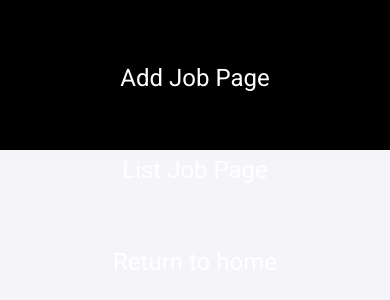
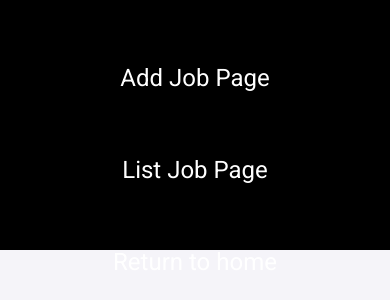
Before and after one commit to lucasdosantos90/Job-Posting-Website-With-API, a Flask app: page / in a window 390 px wide. Shown: the top 300 px of the page. Run offline with Flask 3, Linux system fonts and the light colour scheme.

Commit message:
Update styles_index.css

```diff
--- a/static/styles_index.css
+++ b/static/styles_index.css
@@ -24,6 +24,13 @@ body {
     z-index: 1;
     margin-bottom: 2rem;
 }
+
+@media (max-width: 768px){
+    #nav{
+        height: 250px;
+    }
+}
+
 ul li {
     list-style: none;
     display: inline-block;
```
